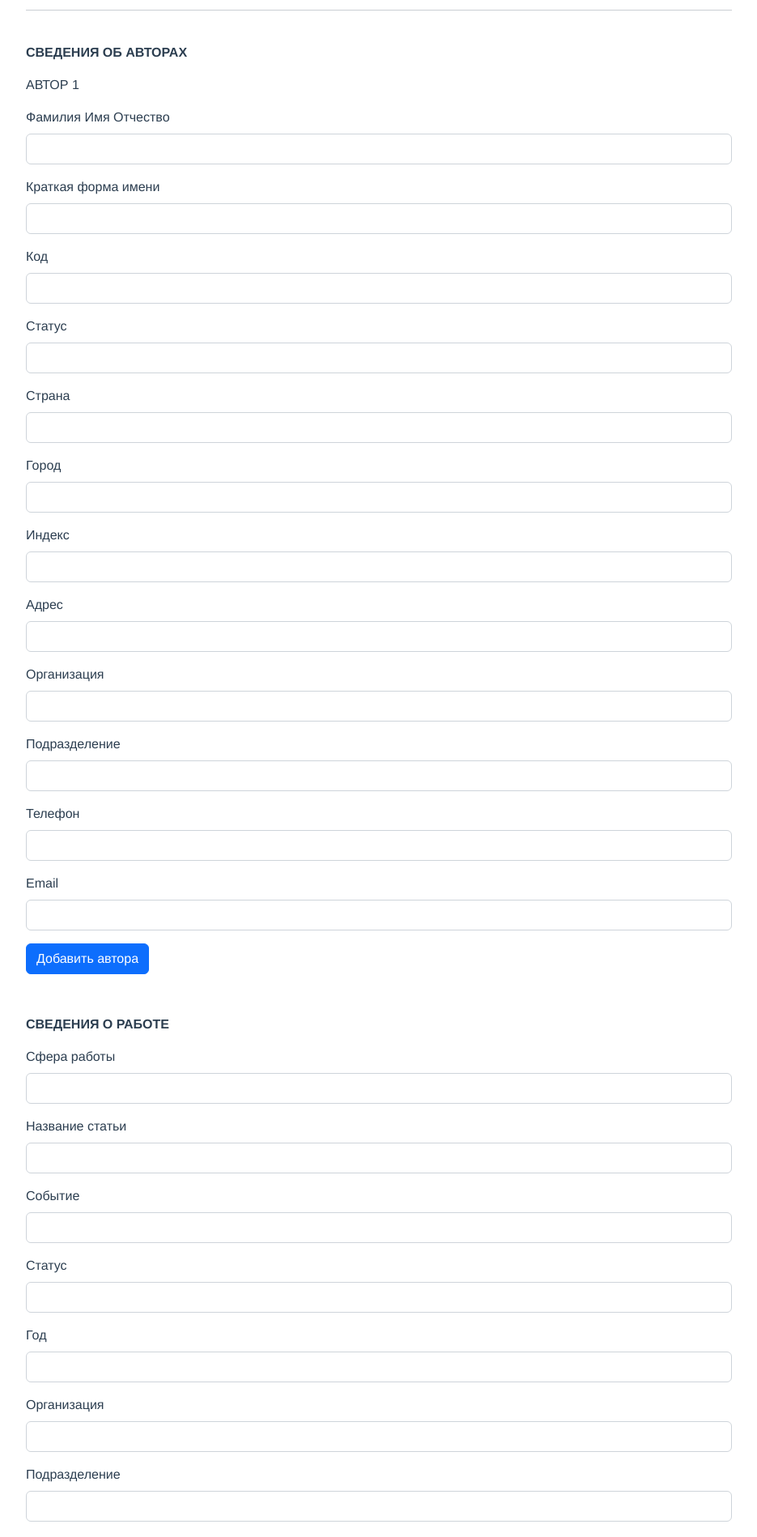
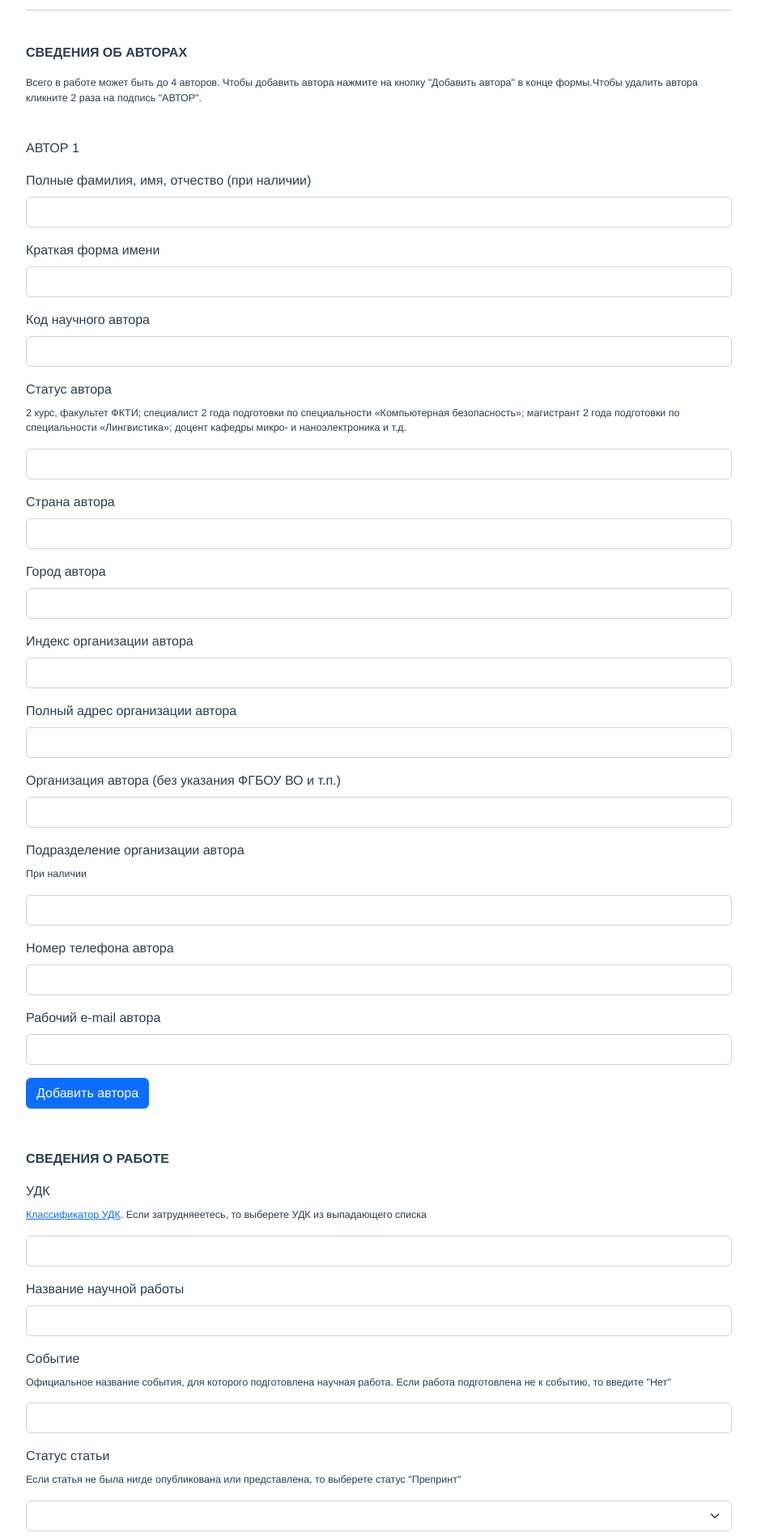
Before and after one commit to Nadvodnyuk/AcademicPublishing, a Vue app in the folder frontend/: page /dashboard in a window 1280 px wide. Shown: the part 140-2038 px from the top of the page at 81% size, without its empty margins (172-1107 px from the left). Built offline with nearby package versions, Linux system fonts and the light colour scheme.

Commit message:
наведение красоты итоговой

```diff
--- a/frontend/src/components/NavBar.vue
+++ b/frontend/src/components/NavBar.vue
@@ -12,7 +12,7 @@
         <div class="collapse navbar-collapse" id="navbarCollapse" style="flex-grow: 0;">
           <ul v-if="isLoggedIn" class="navbar-nav me-auto mb-2 mb-md-0">
             <li class="nav-item">
-              <router-link class="nav-link" to="/dashboard">Создать статью
+              <router-link class="nav-link" to="/">Главная
               </router-link>
             </li>
             <li class="nav-item">
@@ -41,10 +41,10 @@
               <router-link class="nav-link" to="/dashboard">Создать статью
               </router-link>
             </li>
-            <li class="nav-item">
+            <!-- <li class="nav-item">
               <router-link class="nav-link" to="/register">Зарегистрироваться
               </router-link>
-            </li>
+            </li> -->
             <li class="nav-item">
               <router-link class="nav-link" to="/login">Войти
               </router-link>
--- a/frontend/src/views/AllWorksView.vue
+++ b/frontend/src/views/AllWorksView.vue
@@ -43,11 +43,6 @@
               {{ !filterFlag ? 'Применить' : 'Сбросить' }}
             </button>
           </div>
-          <!-- <div class="col">
-            <button type="button" class="btn btn-outline-primary" @click="undo()" style="width: 110px;">
-              Сбросить
-            </button>
-          </div> -->
         </div>
       </div>
       <hr />
--- a/frontend/src/views/DashboardView.vue
+++ b/frontend/src/views/DashboardView.vue
@@ -1,19 +1,15 @@
 <template>
   <div>
     <section>
-      <h3 v-if="showModal == true" class="mod">
-        Статья отправлена!
-      </h3>
-      <h1>
-        Создать статью
-      </h1>
-      <hr /><br />
+      <h3 v-if="showModal == true" class="mod">Статья отправлена!</h3>
+      <h1>Создать статью</h1>
+      <hr />
+      <br />
       <form @submit.prevent="submit">
-        <p>
-          <strong>
-            СВЕДЕНИЯ ОБ АВТОРАХ
-          </strong>
-        </p>
+        <p><strong> СВЕДЕНИЯ ОБ АВТОРАХ </strong></p>
+        <p class="details">Всего в работе может быть до 4 авторов. Чтобы добавить автора нажмите на кнопку "Добавить
+          автора" в конце формы.Чтобы удалить автора кликните 2 раза на подпись "АВТОР".</p>
+        <br />
         <div>
           <div class="mb-3" v-for="(a, key, index) in authors" :key="key">
             <div class="mb-3" @dblclick="deleteAuthor(key)">
@@ -21,7 +17,7 @@
             </div>
             <div>
               <div class="mb-3">
-                <label for="full_name" class="form-label">Фамилия Имя Отчество</label>
+                <label for="full_name" class="form-label">Полные фамилия, имя, отчество (при наличии)</label>
                 <input type="text" name="full_name" v-model="authors[key].full_name" class="form-control"
                   @click="showModal = false" />
               </div>
@@ -30,84 +26,108 @@
                 <input type="text" name="short_name" v-model="authors[key].short_name" class="form-control" />
               </div>
               <div class="mb-3">
-                <label for="code" class="form-label">Код</label>
+                <label for="code" class="form-label">Код научного автора</label>
                 <input type="text" name="code" v-model="authors[key].code" class="form-control" />
               </div>
               <div class="mb-3">
-                <label for="a_status" class="form-label">Статус</label>
+                <label for="a_status" class="form-label">Статус автора</label>
+                <p class="details">2 курс, факультет ФКТИ; специалист 2 года подготовки по специальности «Компьютерная
+                  безопасность»; магистрант 2 года подготовки по специальности «Лингвистика»; доцент кафедры микро- и
+                  наноэлектроника и т.д.</p>
                 <input type="text" name="a_status" v-model="authors[key].a_status" class="form-control" />
               </div>
               <div class="mb-3">
-                <label for="a_country" class="form-label">Страна</label>
+                <label for="a_country" class="form-label">Страна автора</label>
                 <input type="text" name="a_country" v-model="authors[key].a_country" class="form-control" />
               </div>
               <div class="mb-3">
-                <label for="a_city" class="form-label">Город</label>
+                <label for="a_city" class="form-label">Город автора</label>
                 <input type="text" name="a_city" v-model="authors[key].a_city" class="form-control" />
               </div>
               <div class="mb-3">
-                <label for="a_index" class="form-label">Индекс</label>
+                <label for="a_index" class="form-label">Индекс организации автора</label>
                 <input type="text" name="a_index" v-model="authors[key].a_index" class="form-control" />
               </div>
               <div class="mb-3">
-                <label for="a_adress" class="form-label">Адрес</label>
+                <label for="a_adress" class="form-label">Полный адрес организации автора</label>
                 <input type="text" name="a_adress" v-model="authors[key].a_adress" class="form-control" />
               </div>
               <div class="mb-3">
-                <label for="a_org" class="form-label">Организация</label>
+                <label for="a_org" class="form-label">Организация автора (без указания ФГБОУ ВО и т.п.)</label>
                 <input type="text" name="a_org" v-model="authors[key].a_org" class="form-control" />
               </div>
               <div class="mb-3">
-                <label for="a_sub_org" class="form-label">Подразделение</label>
+                <label for="a_sub_org" class="form-label">Подразделение организации автора</label>
+                <p class="details">При наличии</p>
                 <input type="text" name="a_sub_org" v-model="authors[key].a_sub_org" class="form-control" />
               </div>
               <div class="mb-3">
-                <label for="phone" class="form-label">Телефон</label>
+                <label for="phone" class="form-label">Номер телефона автора</label>
                 <input type="text" name="phone" v-model="authors[key].phone" class="form-control" />
               </div>
               <div class="mb-3">
-                <label for="email" class="form-label">Email</label>
+                <label for="email" class="form-label">Рабочий e-mail автора</label>
                 <input type="email" name="email" v-model="authors[key].email" class="form-control" />
               </div>
             </div>
           </div>
         </div>
-        <div class="mb-3">
-          <input type="button" class="btn btn-primary" value="Добавить автора" @click="addAuthor()">
+        <div class="mb-3" v-if="Object.keys(authors).length < 4">
+          <input type="button" class="btn btn-primary" value="Добавить автора" @click="addAuthor()" />
         </div>
 
         <p class="data">
-          <strong>
-            СВЕДЕНИЯ О РАБОТЕ
-          </strong>
+          <strong> СВЕДЕНИЯ О РАБОТЕ </strong>
         </p>
 
         <div class="mb-3">
-          <label for="field" class="form-label">Сфера работы</label>
-          <input type="text" name="field" v-model="work.field" class="form-control" />
+          <label for="field" class="form-label">УДК</label>
+          <p class="details"> <a href="https://www.triumph.ru/html/serv/udk.html">Классификатор УДК</a>. Если
+            затрудняеетесь, то выберете УДК из выпадающего списка</p>
+          <input type="text" list="datalistOptions" name="field" v-model="work.field" class="form-control" />
+          <datalist id="datalistOptions">
+            <option value="0. Общий отдел. Наука и знание. Информация.Публикации в целом."></option>
+            <option value="1. Философия. Психология."></option>
+            <option value="2. Религия. Богословие."></option>
+            <option value="3. Общественные науки."></option>
+            <option value="5. Математика. Естественные науки."></option>
+            <option value="6. Прикладные науки. Медицина. Технология."></option>
+            <option value="7. Искусство. Фотография. Музыка. Игры. Спорт."></option>
+            <option value="8. Языкознание. Лингвистика. Художественная литература. Литературоведение."></option>
+            <option value="9. География. Биографии. История."></option>
+          </datalist>
         </div>
         <div class="mb-3">
-          <label for="title" class="form-label">Название статьи</label>
-          <input type="text" name="title" v-model="work.title" class="form-control" />
+          <label for="title" class="form-label">Название научной работы</label>
+          <input type="text" name="title" v-model="work.title" class="form-control uppercase-input" />
         </div>
         <div class="mb-3">
           <label for="event" class="form-label">Событие</label>
+          <p class="details">Официальное название события, для которого подготовлена научная работа. Если работа
+            подготовлена не к событию, то введите "Нет"</p>
           <input type="text" name="event" v-model="work.event" class="form-control" />
         </div>
         <div class="mb-3">
-          <label for="status" class="form-label">Статус</label>
-          <input type="text" name="status" v-model="work.status" class="form-control" />
+          <label for="status" class="form-label">Статус статьи</label>
+          <p class="details">Если статья не была нигде опубликована или представлена, то выберете статус "Препринт"</p>
+          <select class="form-select" v-model="work.status">
+            <option v-for="option in statuses" :key="option.value" :value="option.label">
+              {{ option.label }}
+            </option>
+          </select>
         </div>
         <div class="mb-3">
-          <label for="year" class="form-label">Год</label>
+          <label for="year" class="form-label">Год написания научной работы</label>
           <input type="text" name="year" v-model="work.year" class="form-control" />
         </div>
         <div class="mb-3">
-          <label for="org" class="form-label">Организация</label>
+          <label for="org" class="form-label">Организации авторов (без указания ФГБОУ ВО и т.п.)</label>
+          <p class="details">Если их несколько, то перечислять через запятую</p>
           <input type="text" name="org" v-model="work.org" class="form-control" />
         </div>
         <div class="mb-3">
           <label for="sub_org" class="form-label">Подразделение</label>
+          <p class="details">При наличии. Если их несколько, то перечислять через запятую</p>
           <input type="text" name="sub_org" v-model="work.sub_org" class="form-control" />
         </div>
         <div class="mb-3">
@@ -123,19 +143,23 @@
           <input type="text" name="index" v-model="work.index" class="form-control" />
         </div>
         <div class="mb-3">
-          <label for="mentor" class="form-label">Научный руководитель</label>
+          <label for="mentor" class="form-label">Научные руководители</label>
+          <p class="details">При наличии. Если их несколько, то перечислять через запятую</p>
           <input type="text" name="mentor" v-model="work.mentor" class="form-control" />
         </div>
         <div class="mb-3">
-          <label for="consultant" class="form-label">Консультант</label>
+          <label for="consultant" class="form-label">Научные консультанты</label>
+          <p class="details">При наличии. Если их несколько, то перечислять через запятую</p>
           <input type="text" name="consultant" v-model="work.consultant" class="form-control" />
         </div>
         <div class="mb-3">
           <label for="abstract" class="form-label">Аннотация</label>
+          <p class="details">Изложение сути работы, до 50 слов </p>
           <textarea name="abstract" v-model="work.abstract" class="form-control"></textarea>
         </div>
         <div class="mb-3">
           <label for="key_words" class="form-label">Ключевые слова</label>
+          <p class="details">До 10 слов или словосочетаний, которые отражают тему, предмет и результаты исследования</p>
           <input type="text" name="key_words" v-model="work.key_words" class="form-control" />
         </div>
         <div class="mb-3">
@@ -159,12 +183,16 @@
           <textarea name="conclusion" v-model="work.conclusion" class="form-control"></textarea>
         </div>
         <div class="mb-3">
-          <label for="literature" class="form-label">Литература</label>
+          <label for="literature" class="form-label">Список источников</label>
+          <p class="details">Список использованных источников должен быть выполнен в соответствии с
+            <a
+              href="https://sgugit.ru/science-and-innovations/dissertation-councils/normative-documents/Гост%20Р%207.0.100-2018%20по%20оформлению%20списка%20литературы..pdf">
+              ГОСТ Р7.0.100-2018 «Библиографическая запись. Библиографическое описание. Общие требования и правила
+              составления»</a>
+          </p>
           <textarea name="literature" v-model="work.literature" class="form-control"></textarea>
         </div>
-        <button type="submit" class="btn btn-primary">
-          Отправить
-        </button>
+        <button type="submit" class="btn btn-primary">Отправить</button>
       </form>
     </section>
 
@@ -173,73 +201,79 @@
 </template>
 
 <script>
-import { defineComponent } from 'vue';
-import { mapGetters, mapActions } from 'vuex';
+import { defineComponent } from "vue";
+import { mapGetters, mapActions } from "vuex";
 
 export default defineComponent({
-  name: 'DashboardComp',
+  name: "DashboardComp",
   data() {
     return {
       work: {
-        field: '',
-        title: '',
-        event: '',
-        status: '',
-        year: '',
-        org: '',
-        sub_org: '',
-        country: '',
-        city: '',
-        index: '',
-        mentor: '',
-        consultant: '',
-        abstract: '',
-        key_words: '',
-        intro: '',
-        aim: '',
-        materials_methods: '',
-        results: '',
-        conclusion: '',
-        literature: '',
+        field: "",
+        title: "",
+        event: "",
+        status: "",
+        year: "",
+        org: "",
+        sub_org: "",
+        country: "",
+        city: "",
+        index: "",
+        mentor: "",
+        consultant: "",
+        abstract: "",
+        key_words: "",
+        intro: "",
+        aim: "",
+        materials_methods: "",
+        results: "",
+        conclusion: "",
+        literature: "",
       },
 
       form: {
         author_id_id: 0,
-        work_id_id: 0
+        work_id_id: 0,
       },
 
       authors: {
         1: {
-          full_name: '',
-          short_name: '',
-          code: '',
-          a_status: '',
-          a_country: '',
-          a_city: '',
-          a_index: '',
-          a_adress: '',
-          a_org: '',
-          a_sub_org: '',
-          phone: '',
-          email: ''
-        }
+          full_name: "",
+          short_name: "",
+          code: "",
+          a_status: "",
+          a_country: "",
+          a_city: "",
+          a_index: "",
+          a_adress: "",
+          a_org: "",
+          a_sub_org: "",
+          phone: "",
+          email: "",
+        },
       },
       authorIterator: 1,
       showModal: false,
+      statuses: [
+        { value: 0, label: 'Препринт', },
+        { value: 1, label: 'Тезис', },
+        { value: 2, label: 'Доклад', },
+        { value: 3, label: 'Журнал', },
+        { value: 4, label: 'Печать', },
+        { value: 5, label: 'Энциклопедия', },
+      ],
     };
   },
-  created: function () {
-  },
+  created: function () { },
   computed: {
     ...mapGetters({
-      works: 'stateWorks',
-      work_id_id: 'stateCreatedWorkId',
-      author_id_id: 'stateCreatedAuthorId'
+      works: "stateWorks",
+      work_id_id: "stateCreatedWorkId",
+      author_id_id: "stateCreatedAuthorId",
     }),
-
   },
   methods: {
-    ...mapActions(['createWork', 'createAuthor', 'createAuthorsWorks']),
+    ...mapActions(["createWork", "createAuthor", "createAuthorsWorks"]),
     async submit() {
       await this.createWork(this.work);
 
@@ -249,7 +283,7 @@ export default defineComponent({
         await this.createAuthor(author);
         let authorsWorksData = {
           author_id_id: this.$store.getters.stateCreatedAuthorId,
-          work_id_id: this.$store.getters.stateCreatedWorkId
+          work_id_id: this.$store.getters.stateCreatedWorkId,
         };
         await this.createAuthorsWorks(authorsWorksData);
       }
@@ -264,18 +298,18 @@ export default defineComponent({
     addAuthor() {
       this.authorIterator++;
       this.authors[this.authorIterator] = {
-        full_name: '',
-        short_name: '',
-        code: '',
-        a_status: '',
-        a_country: '',
-        a_city: '',
-        a_index: '',
-        a_adress: '',
-        a_org: '',
-        a_sub_org: '',
-        phone: '',
-        email: ''
+        full_name: "",
+        short_name: "",
+        code: "",
+        a_status: "",
+        a_country: "",
+        a_city: "",
+        a_index: "",
+        a_adress: "",
+        a_org: "",
+        a_sub_org: "",
+        phone: "",
+        email: "",
       };
     },
     deleteAuthor(id) {
@@ -289,46 +323,46 @@ export default defineComponent({
     },
     scrap() {
       this.work = {
-        field: '',
-        title: '',
-        event: '',
-        status: '',
-        year: '',
-        org: '',
-        sub_org: '',
-        country: '',
-        city: '',
-        index: '',
-        mentor: '',
-        consultant: '',
-        abstract: '',
-        key_words: '',
-        intro: '',
-        aim: '',
-        materials_methods: '',
-        results: '',
-        conclusion: '',
-        literature: '',
+        field: "",
+        title: "",
+        event: "",
+        status: "",
+        year: "",
+        org: "",
+        sub_org: "",
+        country: "",
+        city: "",
+        index: "",
+        mentor: "",
+        consultant: "",
+        abstract: "",
+        key_words: "",
+        intro: "",
+        aim: "",
+        materials_methods: "",
+        results: "",
+        conclusion: "",
+        literature: "",
       };
 
       this.authors = {
         1: {
-          full_name: '',
-          short_name: '',
-          code: '',
-          a_status: '',
-          a_country: '',
-          a_city: '',
-          a_index: '',
-          a_adress: '',
-          a_org: '',
-          a_sub_org: '',
-          phone: '',
-          email: ''
-        }
+          full_name: "",
+          short_name: "",
+          code: "",
+          a_status: "",
+          a_country: "",
+          a_city: "",
+          a_index: "",
+          a_adress: "",
+          a_org: "",
+          a_sub_org: "",
+          phone: "",
+          email: "",
+        },
       };
       this.authorIterator = 1;
-    }
+    },
   },
 });
 </script>
@@ -342,4 +376,12 @@ export default defineComponent({
   color: green;
   margin-bottom: 25px;
 }
+
+.details {
+  font-size: 12.5px;
+}
+
+.uppercase-input {
+  text-transform: uppercase;
+}
 </style>
--- a/frontend/src/views/EditWorkView.vue
+++ b/frontend/src/views/EditWorkView.vue
@@ -7,7 +7,11 @@
       <div class="mb-3">
         <p>{{ work.title }}</p>
         <label for="status" class="form-label">Статус:</label>
-        <input type="text" name="status" v-model="form.status" class="form-control" />
+        <select class="form-select" v-model="form.status">
+          <option v-for="option in statuses" :key="option.value" :value="option.label">
+            {{ option.label }}
+          </option>
+        </select>
       </div>
       <button type="submit" class="btn btn-primary">Отправить</button>
     </form>
@@ -26,6 +30,17 @@ export default defineComponent({
       form: {
         status: '',
       },
+      statuses: [
+        { value: 0, label: 'Препринт', },
+        { value: 1, label: 'Тезис', },
+        { value: 2, label: 'Доклад', },
+        { value: 3, label: 'Журнал', },
+        { value: 4, label: 'Печать', },
+        { value: 5, label: 'Энциклопедия', },
+        { value: 6, label: 'Рецензирование', },
+        { value: 7, label: 'Редактирование', },
+        { value: 8, label: 'Плагиат', },
+      ],
     };
   },
   created: function () {
--- a/frontend/src/views/LoginView.vue
+++ b/frontend/src/views/LoginView.vue
@@ -35,7 +35,7 @@ export default defineComponent({
       User.append('username', this.form.username);
       User.append('password', this.form.password);
       await this.logIn(User);
-      this.$router.push('/dashboard');
+      this.$router.push('/');
     }
   }
 });
```
Also changed, not shown: frontend/src/components/HelloWorld.vue (deleted, +0 -33 lines), frontend/src/router/index.js (+34 -36 lines), frontend/src/views/AllAuthorsView.vue (+26 -21 lines), frontend/src/views/HomeView.vue (+20 -14 lines), 1 other file (tests, documents, lock files or other folders).
